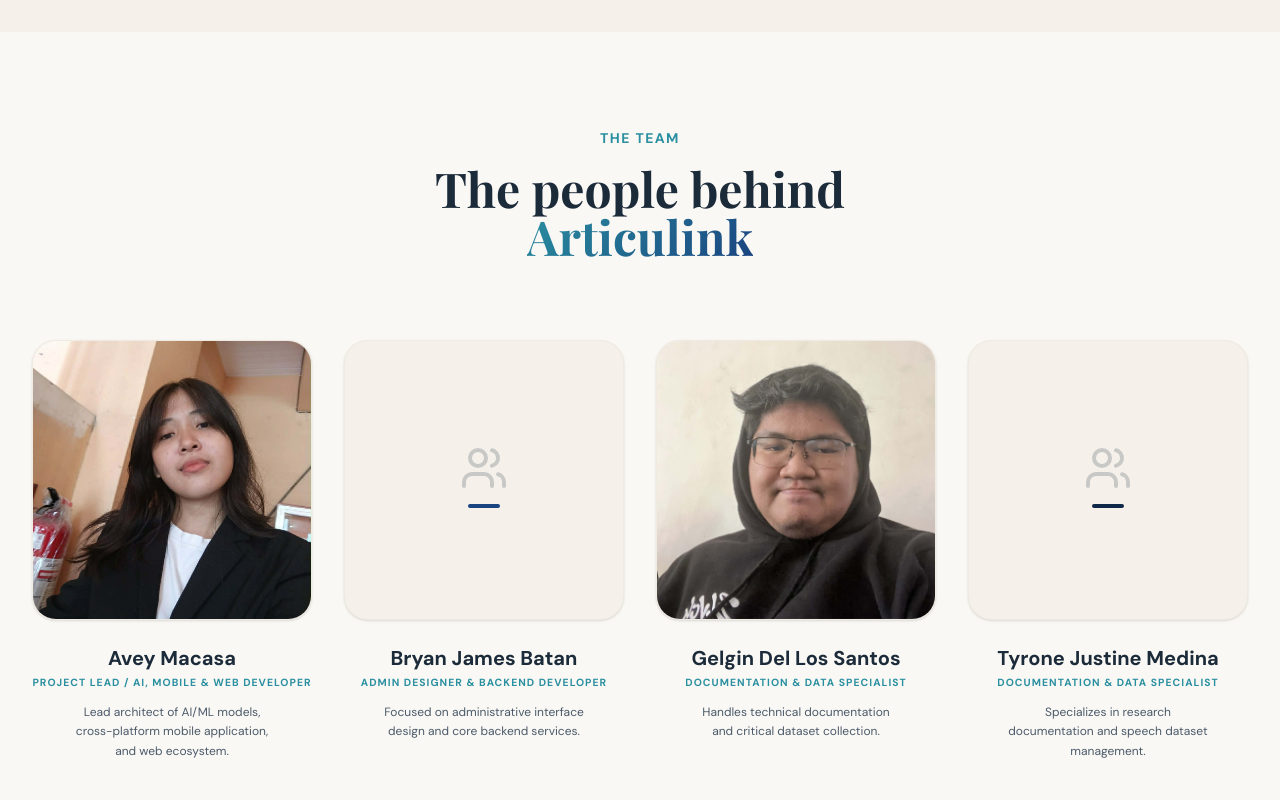
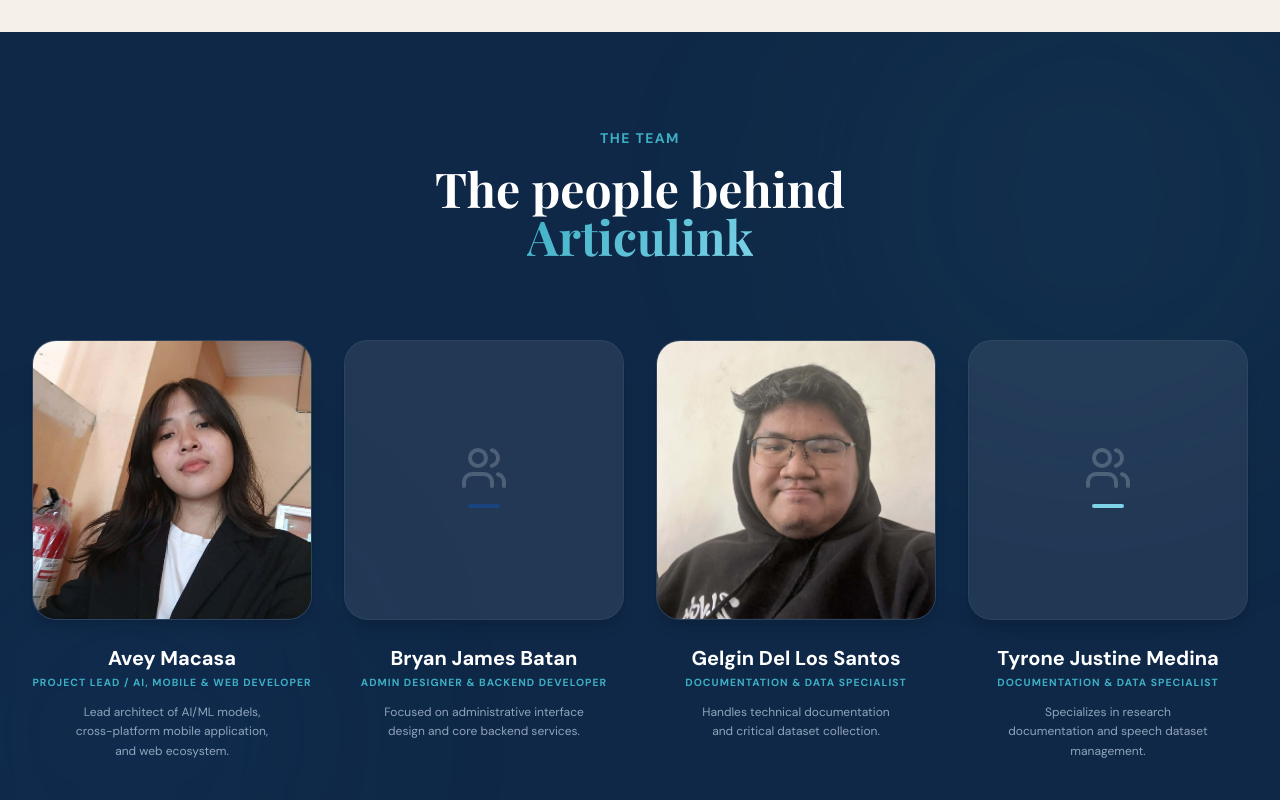
Before and after one commit to Eybri/articulink-ads, a Next.js app: page /about in a window 1280 px wide. Shown: the part 5260-6060 px from the top of the page. Built offline with nearby package versions, Linux system fonts and the light colour scheme; no server answers.

Commit message:
change bg color for developers part

```diff
--- a/src/app/about/page.tsx
+++ b/src/app/about/page.tsx
@@ -872,26 +872,37 @@
       </section>
 
       {/* ═══════════════ THE TEAM ═══════════════ */}
-      <section className="py-24" style={{ backgroundColor: C.cream }}>
-        <div className="max-w-7xl mx-auto px-4 sm:px-6 lg:px-8">
+      <section className="py-24 relative overflow-hidden" style={{ backgroundColor: C.deepNavy }}>
+        {/* Decorative Background Orbs for the dark theme */}
+        <div className="absolute top-0 left-0 w-full h-full overflow-hidden pointer-events-none">
+          <div
+            className="absolute top-[-10%] right-[-5%] w-[40%] h-[60%] rounded-full blur-[120px]"
+            style={{ backgroundColor: "rgba(42, 143, 160, 0.07)" }}
+          />
+          <div
+            className="absolute bottom-[-10%] left-[-5%] w-[30%] h-[50%] rounded-full blur-[100px]"
+            style={{ backgroundColor: "rgba(26, 68, 128, 0.1)" }}
+          />
+        </div>
+
+        <div className="max-w-7xl mx-auto px-4 sm:px-6 lg:px-8 relative z-10">
           <div className="text-center mb-20">
             <h2
               className="font-bold tracking-widest uppercase text-sm mb-4"
-              style={{ color: C.teal }}
+              style={{ color: C.tealLight }}
             >
               The Team
             </h2>
             <p
-              className="text-4xl md:text-5xl font-bold"
-              style={{ fontFamily: "var(--font-playfair), serif", color: C.textDark }}
+              className="text-4xl md:text-5xl font-bold text-white"
+              style={{ fontFamily: "var(--font-playfair), serif" }}
             >
               The people behind <br />
-              <span className="text-gradient">Articulink</span>
+              <span style={{ background: "linear-gradient(135deg, #3DAFC4, #7DD3E8)", WebkitBackgroundClip: "text", WebkitTextFillColor: "transparent" }}>Articulink</span>
             </p>
           </div>
 
           <div className="grid sm:grid-cols-2 lg:grid-cols-4 gap-8">
-            {/* PLACEHOLDER — Replace names, roles, and images with real team info */}
             {[
               {
                 name: "Avey Macasa",
@@ -936,10 +947,9 @@
               >
                 {/* Member Photo */}
                 <div
-                  className="w-full aspect-square rounded-3xl mb-6 flex items-center justify-center group-hover:scale-[1.02] transition-transform shadow-sm overflow-hidden"
+                  className="w-full aspect-square rounded-3xl mb-6 flex items-center justify-center group-hover:scale-[1.02] transition-transform shadow-lg overflow-hidden border border-white/10"
                   style={{
-                    backgroundColor: C.warmWhite,
-                    border: `1px solid ${C.sandMid}40`,
+                    backgroundColor: "rgba(255, 255, 255, 0.03)",
                   }}
                 >
                   {member.image ? (
@@ -962,19 +972,19 @@
                       )}
                     </div>
                   ) : (
-                    <div className="relative w-full h-full p-8 flex flex-col items-center justify-center">
-                      <Users className="w-12 h-12 mb-3 opacity-20" style={{ color: C.textDark }} />
-                      <div className="w-8 h-1 rounded-full mb-2" style={{ backgroundColor: [C.teal, C.royalBlue, C.tealDark, C.deepNavy][i % 4] }} />
+                    <div className="relative w-full h-full p-8 flex flex-col items-center justify-center bg-white/5">
+                      <Users className="w-12 h-12 mb-3 opacity-20 text-white" />
+                      <div className="w-8 h-1 rounded-full mb-2" style={{ backgroundColor: [C.teal, C.royalBlue, C.tealLight, "#7DD3E8"][i % 4] }} />
                     </div>
                   )}
                 </div>
-                <h3 className="text-xl font-bold mb-1" style={{ color: C.textDark }}>
+                <h3 className="text-xl font-bold mb-1 text-white">
                   {member.name}
                 </h3>
-                <p className="text-sm font-bold uppercase tracking-widest mb-3" style={{ color: C.teal, fontSize: '0.65rem' }}>
+                <p className="text-sm font-bold uppercase tracking-widest mb-3" style={{ color: C.tealLight, fontSize: '0.65rem' }}>
                   {member.role}
                 </p>
-                <p className="text-xs leading-relaxed max-w-[200px] mx-auto" style={{ color: C.textMid }}>
+                <p className="text-xs leading-relaxed max-w-[200px] mx-auto" style={{ color: "rgba(200, 216, 238, 0.7)" }}>
                   {member.desc}
                 </p>
               </motion.div>
```
